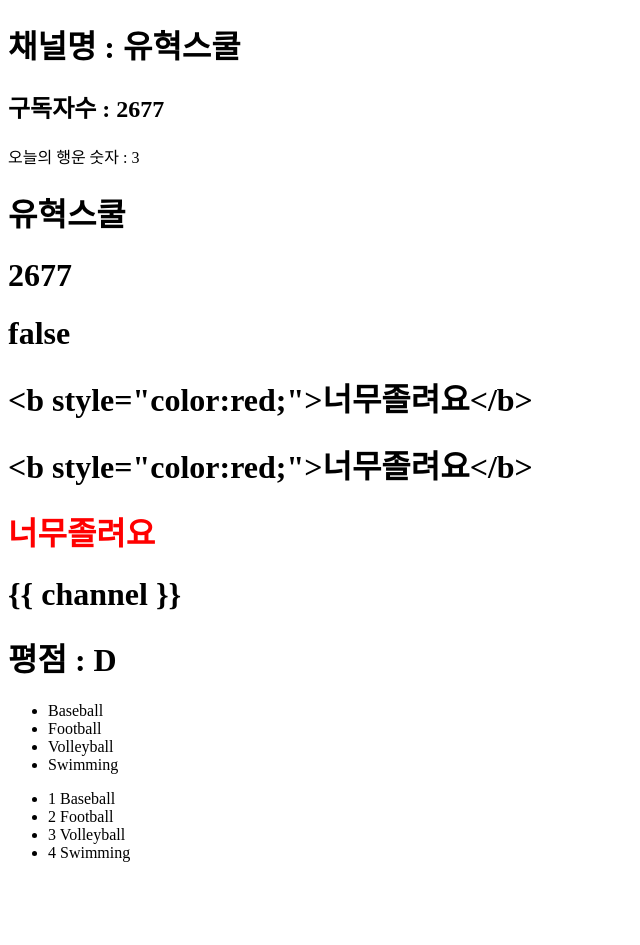
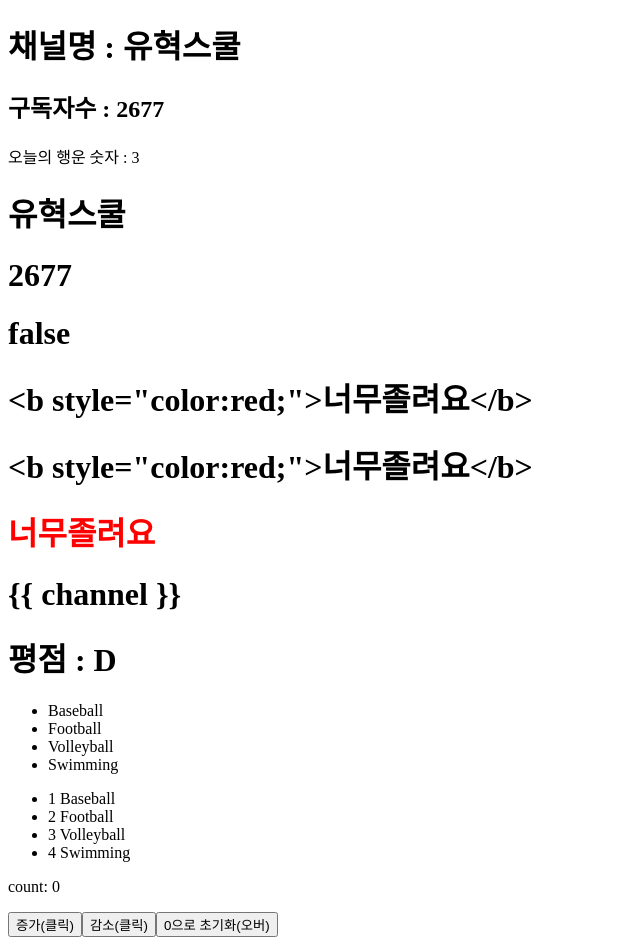
Before and after one commit to YooHyeok/vue-basic-todo-app, a Vue app in the folder v02/: page / in a window 1280 px wide. Shown: the whole page, without its empty margins (0-640 px from the left). Before the commit the page ends 878 px from the top, so only its background shows below. Built offline with nearby package versions, Linux system fonts and the light colour scheme.

Commit message:
feat: `directive` - v-on 예제

```diff
--- a/v02/src/App.vue
+++ b/v02/src/App.vue
@@ -1,5 +1,9 @@
 <script>
+import V_ON from '@/components/05-v-on.vue';
 export default {
+  components: {
+    V_ON
+  },
   // data: function() {
   data() {
     return {
@@ -13,13 +17,13 @@ export default {
         'Football',
         'Volleyball',
         'Swimming',
-      ]
+      ],
+      count: 0
     }
   },
 }
 </script>
 <template>
-
   <!-- Text Interpolation(보간법): {{ 상태변수 등 값 }} 형태로 사용 - Mustache문법 이라고도 불린다 -->
   <h1>채널명 : {{ chennel }}</h1>
   <h2>구독자수 : {{ subscribe }}</h2>
@@ -56,6 +60,14 @@ export default {
   <ul>
     <li v-for="(sport, index) in sports" :key="index">{{ index + 1 }} {{ sport }}</li>
   </ul>
+  <!-- v-on: 엘리먼트에 발생한 이벤트를 캐치해준다.  -->
+  <div>
+    <p>count: {{ count }}</p>
+    <button v-on:click="count++">증가(클릭)</button>
+    <button v-on:click="count--">감소(클릭)</button>
+    <button v-on:mouseover="count=0">0으로 초기화(오버)</button>
+  </div>
+
 </template>
 
 <style scoped>
```
